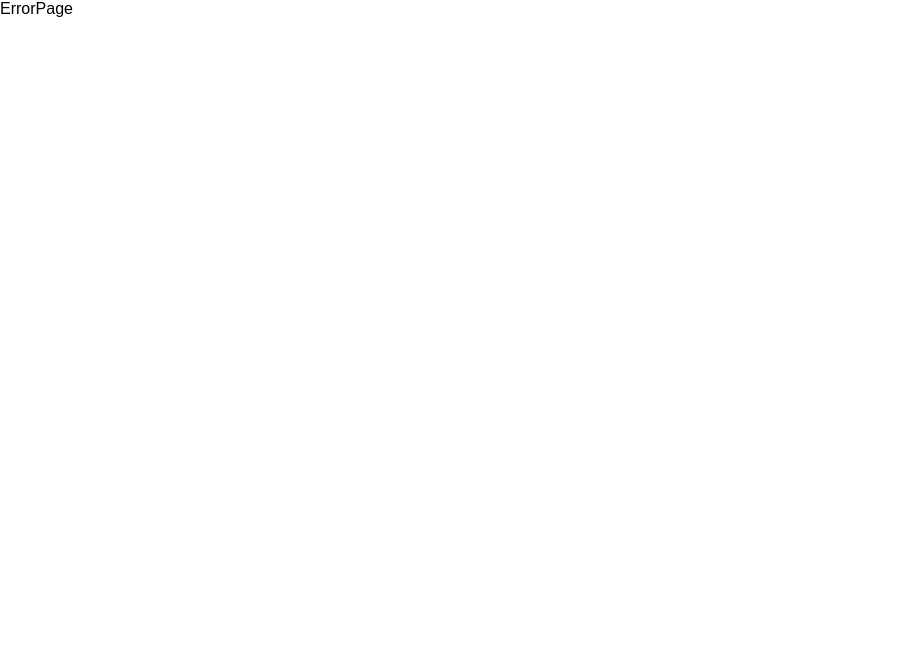
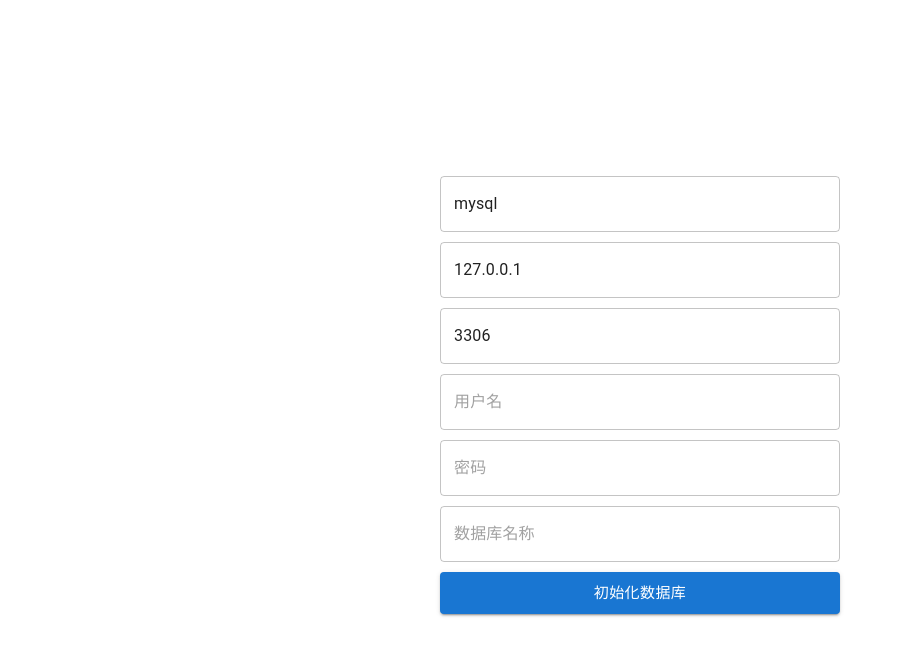
Before and after one commit to linround/Calendar, a React (Vite) app: page /Init in a window 1280 px wide. Before the commit this address had no page. Shown: the top 656 px of the page, without its empty margins (0-903 px from the left). Built offline with nearby package versions, Linux system fonts and the light colour scheme.

Commit message:
feature：创建数据库的逻辑

```diff
--- a/src/main.css
+++ b/src/main.css
@@ -16,7 +16,6 @@ a {
     text-decoration: none;
 }
 #root {
-    display: flex;
     width: 100%;
     height: 100%;
 }
--- a/src/routes/index.tsx
+++ b/src/routes/index.tsx
@@ -3,6 +3,7 @@ import { HomePage } from '../view/Home'
 import { RootPage } from '../view/Root'
 import { CalendarPage } from '../view/LCalendar/calendar'
 import { ErrorPage } from '../view/ErrorPage'
+import { Init } from '../view/Init/Init'
 
 export const router = createBrowserRouter([
   {
@@ -13,5 +14,9 @@ export const router = createBrowserRouter([
       { index: true, element: <HomePage />, },
       { path: 'calendar',  element: <CalendarPage />, }
     ],
+  },
+  {
+    path: '/Init',
+    element: <Init />,
   }
 ])
--- /dev/null
+++ b/src/view/Init/DBForm.tsx
@@ -0,0 +1,126 @@
+import TextField from '@mui/material/TextField'
+import Button from '@mui/material/Button'
+import formStyle from './formStyle.module.less'
+import React, { useState } from 'react'
+
+function formState() {
+  const [dbType, setDbType] = useState('mysql')
+  const [host, setHost] = useState('127.0.0.1')
+  const [port, setPort] = useState('3306')
+  const [username, setUserName] = useState('')
+  const [password, setPassword] = useState('')
+  const [dbName, setDbName] = useState('')
+  const handleChange = (handlerName:string, value:string) => {
+    switch (handlerName) {
+    case 'dbType':{
+      setDbType(value)
+      break
+    }
+    case 'host':{
+      setHost(value)
+      break
+    }
+    case 'port':{
+      setPort(value)
+      break
+    }
+    case 'username':{
+      setUserName(value)
+      break
+    }
+    case 'password':{
+      setPassword(value)
+      break
+    }
+    case 'dbName':{
+      setDbName(value)
+      break
+    }
+    }
+  }
+  return {
+    dbType,
+    host,
+    port,
+    username,
+    password,
+    dbName,
+    handleChange,
+  }
+}
+
+export function DBForm() {
+  const {
+    dbType,
+    host,
+    port,
+    username,
+    password,
+    dbName,
+    handleChange,
+  } = formState()
+  const handleInit = () => {
+    const params = {
+      dbType,
+      host,
+      port,
+      username,
+      password,
+      dbName,
+    }
+    console.log(params)
+  }
+  return (
+    <div className={formStyle.formWrapper}>
+      <TextField
+        defaultValue={dbType}
+        onChange={(event) => handleChange('dbType', event.target.value)}
+        className={formStyle.formItem}
+        placeholder='数据库类型'
+        variant='outlined'
+      />
+      <TextField
+        defaultValue={host}
+        onChange={(event) => handleChange('host', event.target.value)}
+        className={formStyle.formItem}
+        placeholder='主机'
+        variant='outlined'
+      />
+      <TextField
+        defaultValue={port}
+        onChange={(event) => handleChange('port', event.target.value)}
+        className={formStyle.formItem}
+        placeholder='端口'
+        variant='outlined'
+      />
+      <TextField
+        defaultValue={username}
+        onChange={(event) => handleChange('username', event.target.value)}
+        className={formStyle.formItem}
+        placeholder='用户名'
+        variant='outlined'
+      />
+      <TextField
+        defaultValue={password}
+        onChange={(event) => handleChange('password', event.target.value)}
+        className={formStyle.formItem}
+        placeholder='密码'
+        variant='outlined'
+        type='password'
+      />
+      <TextField
+        defaultValue={dbName}
+        onChange={(event) => handleChange('dbName', event.target.value)}
+        className={formStyle.formItem}
+        placeholder='数据库名称'
+        variant='outlined'
+      />
+      <Button
+        onClick={handleInit}
+        className={formStyle.formItem}
+        variant="contained"
+        size="large"
+      >初始化数据库</Button>
+    </div>
+  )
+}
--- /dev/null
+++ b/src/view/Init/Init.tsx
@@ -0,0 +1,10 @@
+import style from './style.module.less'
+import { DBForm } from './DBForm'
+
+export function Init() {
+  return (
+    <div className={style.initWrapper}>
+      <DBForm />
+    </div>
+  )
+}
--- /dev/null
+++ b/src/view/Init/formStyle.module.less
@@ -0,0 +1,10 @@
+.form {
+  &Wrapper {
+    display: flex;
+    flex-direction: column;
+    width: 400px;
+  }
+  &Item {
+    margin-bottom: 10px !important;
+  }
+}
--- /dev/null
+++ b/src/view/Init/style.module.less
@@ -0,0 +1,9 @@
+.init {
+  &Wrapper {
+    height: 100%;
+    width: 100%;
+    display: flex;
+    justify-content: center;
+    align-items: center;
+  }
+}
```
